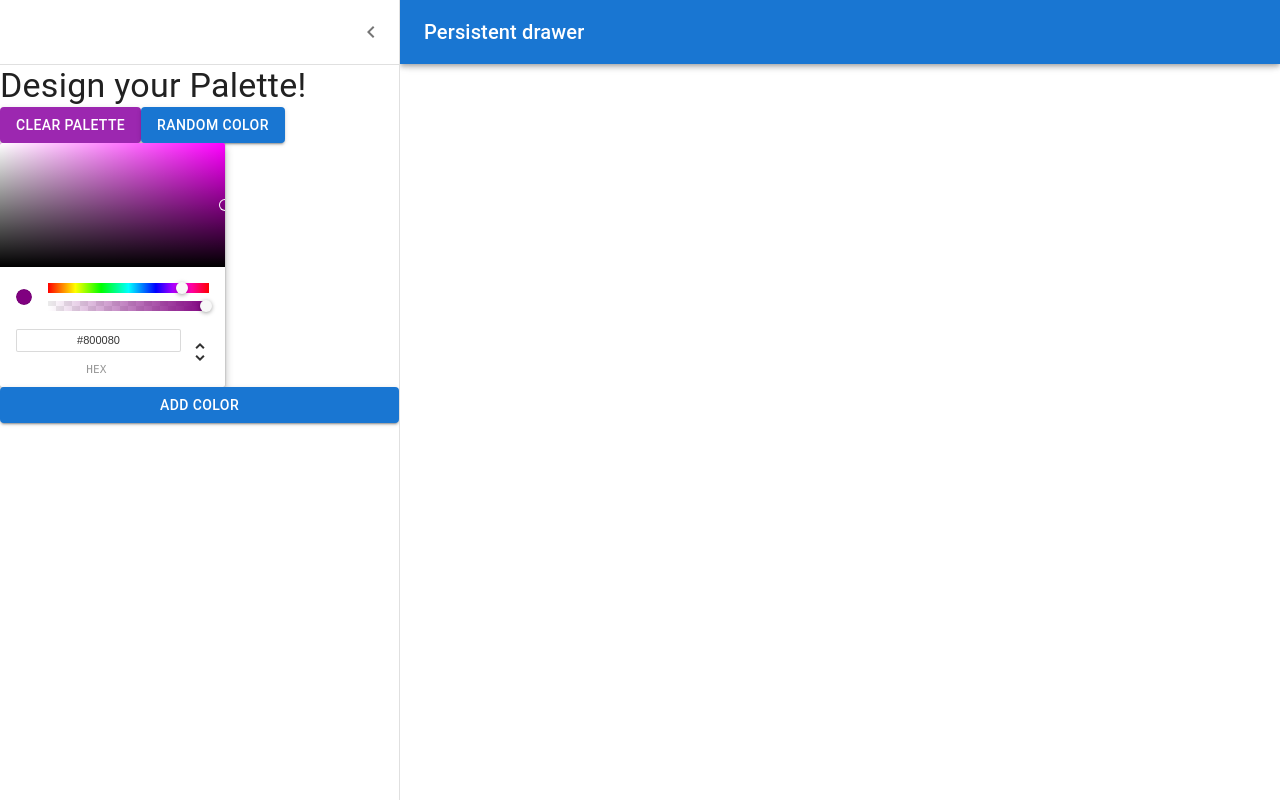
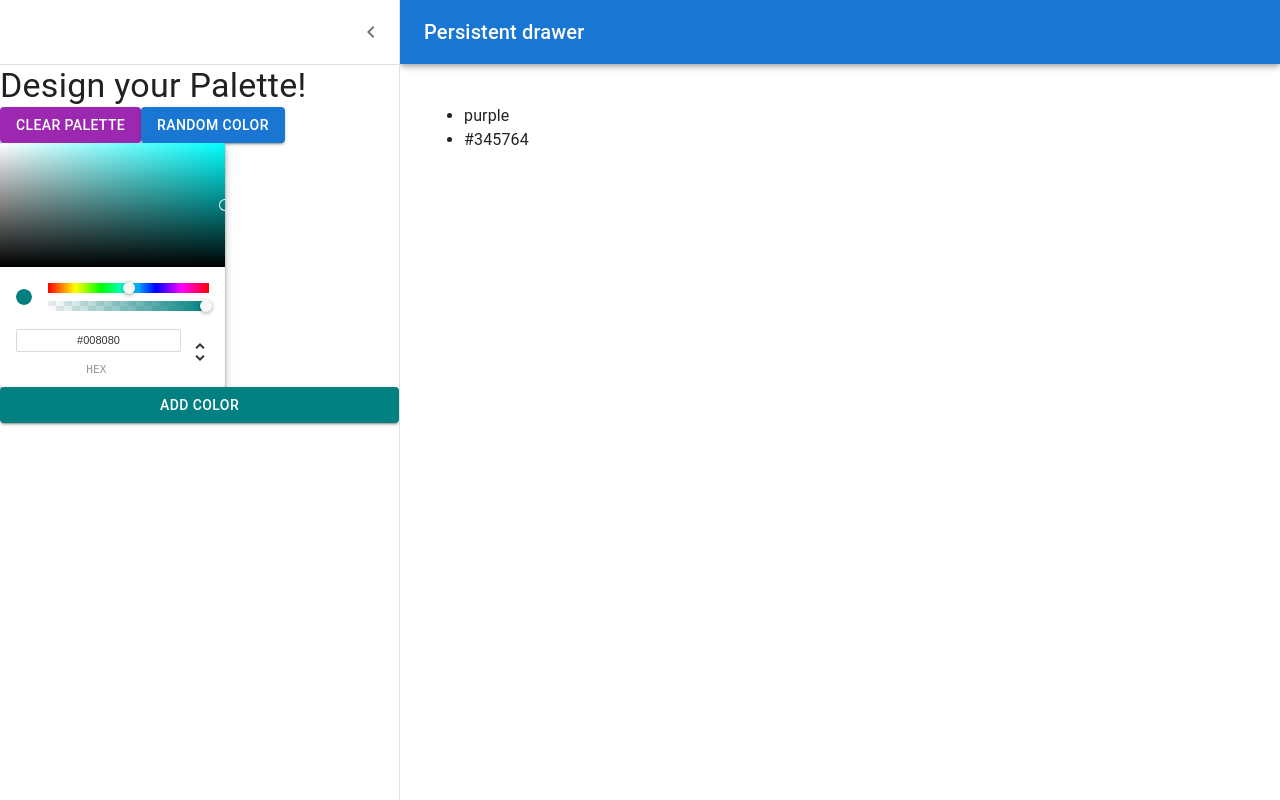
Before and after one commit to MrBen89/Colorpalette-App, a React (Create React App) app: page /palette/new in a window 1280 px wide. Both pictures are taken after a click on the button "open drawer". Built offline with nearby package versions, Linux system fonts and the light colour scheme.

Commit message:
Connect ColorPicker to button

```diff
--- a/src/NewPaletteForm.js
+++ b/src/NewPaletteForm.js
@@ -1,22 +1,15 @@
-import React, { Component } from "react";
+import React from "react";
 import { styled, useTheme } from '@mui/material/styles';
 import Box from '@mui/material/Box';
 import Drawer from '@mui/material/Drawer';
 import CssBaseline from '@mui/material/CssBaseline';
 import MuiAppBar from '@mui/material/AppBar';
 import Toolbar from '@mui/material/Toolbar';
-import List from '@mui/material/List';
 import Typography from '@mui/material/Typography';
 import Divider from '@mui/material/Divider';
 import IconButton from '@mui/material/IconButton';
 import MenuIcon from '@mui/icons-material/Menu';
 import ChevronLeftIcon from '@mui/icons-material/ChevronLeft';
-import ChevronRightIcon from '@mui/icons-material/ChevronRight';
-import ListItem from '@mui/material/ListItem';
-import ListItemIcon from '@mui/material/ListItemIcon';
-import ListItemText from '@mui/material/ListItemText';
-import InboxIcon from '@mui/icons-material/MoveToInbox';
-import MailIcon from '@mui/icons-material/Mail';
 import Button from '@mui/material/Button';
 import { ChromePicker } from "react-color";
 
@@ -70,6 +63,9 @@
 export default function PersistentDrawerLeft() {
   const theme = useTheme();
   const [open, setOpen] = React.useState(false);
+  const [drawerOpen, setDrawerOpen] = React.useState(true);
+  const [currentColor, setCurrentColor] = React.useState("teal");
+  const [colors, setColors] = React.useState(["purple", "#345764"]);
 
   const handleDrawerOpen = () => {
     setOpen(true);
@@ -78,6 +74,10 @@
   const handleDrawerClose = () => {
     setOpen(false);
   };
+
+  const addNewColor = () => {
+    setColors([...colors, currentColor])
+    };
 
   return (
     <Box sx={{ display: 'flex' }}>
@@ -124,13 +124,24 @@
             <Button variant="contained" color="secondary"> Clear Palette </Button>
             <Button variant="contained" color="primary"> Random Color </Button>
         </div>
-        <ChromePicker color="purple" onChangeComplete={(newColor)=> console.log(newColor)}/>
-        <Button variant="contained" color="primary">Add Color</Button>
+        <ChromePicker color={currentColor} onChangeComplete={(newColor) => setCurrentColor(newColor.hex)}/>
+        <Button
+            variant="contained"
+            color="secondary"
+            style={{backgroundColor: currentColor}}
+            onClick={addNewColor}
+        >
+        Add Color
+        </Button>
 
       </Drawer>
       <Main open={open}>
         <DrawerHeader />
-
+        <ul>
+            {colors.map(color => (
+                <li>{color}</li>
+            ))}
+        </ul>
       </Main>
     </Box>
   );
```
